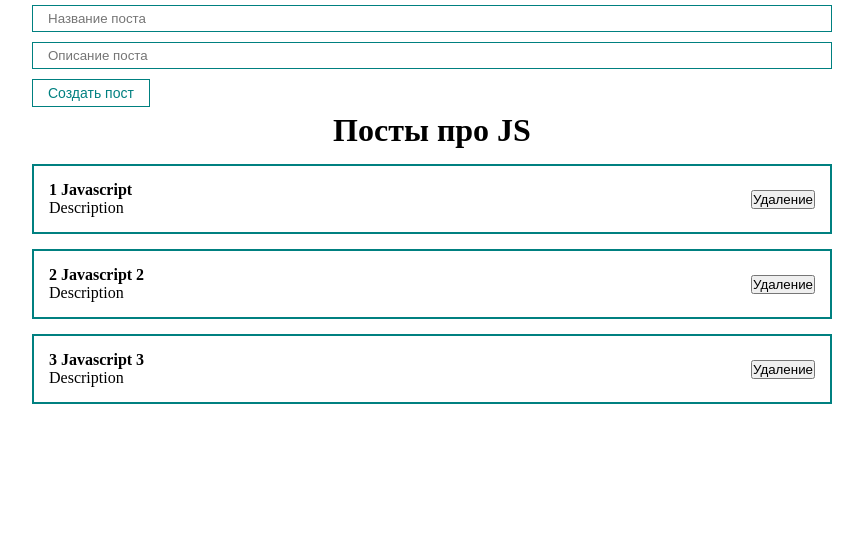
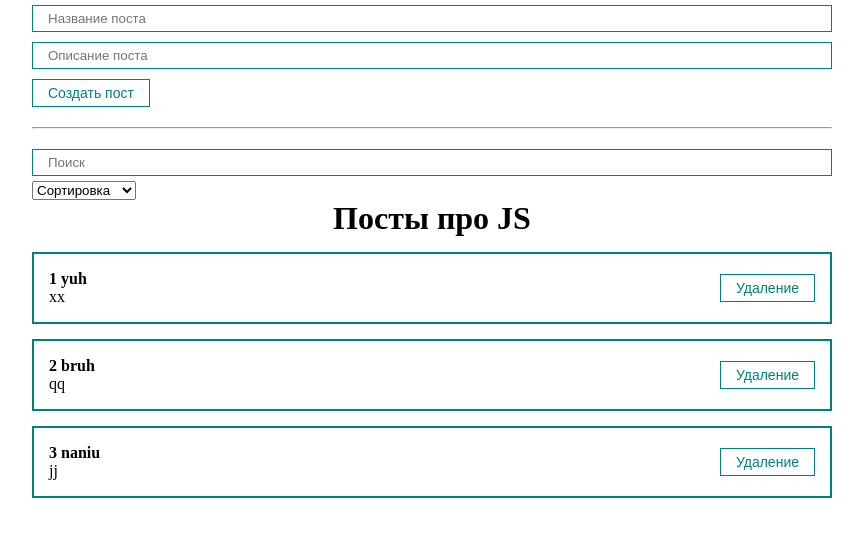
Before and after one commit to nocdim/posts_REACT, a React (Create React App) app: page / in a window 1280 px wide. Shown: the top 536 px of the page, without its empty margins (208-1071 px from the left). Built offline with nearby package versions, Linux system fonts and the light colour scheme.

Commit message:
before useMemo

```diff
--- a/src/App.js
+++ b/src/App.js
@@ -1,7 +1,9 @@
 import React, { useState } from "react";
+import PostForm from "./components/Postform";
 import Postlist from "./components/Postlist";
-import MyButton from "./components/UI/button/MyButton";
 import MyInput from "./components/UI/input/MyInput";
+import MySelect from "./components/UI/select/MySelect";
+
 //import ClassCounter from "./components/ClassCounter";
 //import Counter from "./components/Counter";
 import './styles/App.css'
@@ -9,48 +11,63 @@ import './styles/App.css'
 function App() {
 
   const [posts, setPosts] = useState([
-    { id: 1, title: 'Javascript', body: 'Description' },
-    { id: 2, title: 'Javascript 2', body: 'Description' },
-    { id: 3, title: 'Javascript 3', body: 'Description' }
+    { id: 1, title: 'yuh', body: 'xx' },
+    { id: 2, title: 'bruh', body: 'qq' },
+    { id: 3, title: 'naniu', body: 'jj' }
   ])
 
-  const [post, setPost] = useState({title: '', body: ''}) // способ сделать инпут управляемым для передачи значений инпутов
+  const [selectedSort, setSelectedSort] = useState('') //реализуем двустороннее связывание / делаем компонент упарвляемым
+  const [searchQuery, setSearchQuery] = useState('')
 
+  function getSortedPosts() {
+    console.log('bruh')
+    if(selectedSort){
+      return [...posts].sort((a,b) => a[selectedSort].localeCompare(b[selectedSort]))
+    }
+    return posts
+  }
+
+  const sortedPosts = getSortedPosts()
   // const bodyInputRef = useRef() // способ получить данные из неуправляемого инпута
-
-  const addNewPost = (event) => {
-    event.preventDefault()
-    setPosts([...posts, { ...post, id: Date.now() }])
-    setPost({title: '', body: ''}) // очищаем поля при создании нового поста
+  // создание поста
+  const createPost = (newPost) => {
+    setPosts([...posts, newPost])
+  }
+  // получаем  post из дочернего элемента (удаление)
+  const removePost = (post) => {
+    setPosts(posts.filter(p => p.id !== post.id))
+  }
+ // сортировка
+  const sortPosts = (sort) => {
+    setSelectedSort(sort)
   }
 
   return (
     <div className="App">
-      <form>
-        {/* Управляемый компонент */}
+      <PostForm create={createPost} />
+      {/* Сортировка */}
+      <hr style={{margin: '15px 0'}} />
+      <div>
         <MyInput
-          value={post.title}
-          onChange={event => setPost({...post, title: event.target.value})}
-          type="text"
-          placeholder="Название поста"
+        value={searchQuery}
+        onChange={(event) => setSearchQuery(event.target.value)}
+        placeholder="Поиск"
         />
-
-        <MyInput
-          value={post.body}
-          onChange={event => setPost({...post, body: event.target.value})}
-          type="text"
-          placeholder="Описание поста"
+        <MySelect
+            value={selectedSort}
+            onChange={sortPosts}
+            defaultvalue="Сортировка"
+            options={[
+              {value: 'title', name: 'По названию'},
+              {value: 'body', name: 'По описанию'}
+            ]}
         />
-
-        {/* Неуправляемый/неконтролируемый компонент */}
-        {/* <MyInput
-          ref={bodyInputRef}
-          type="text"
-          placeholder="Описание поста"
-        /> */}
-        <MyButton onClick={addNewPost}>Создать пост</MyButton>
-      </form>
-      <Postlist posts={posts} title="Посты про JS" />
+      </div>
+      {/* Условная отрисовка */}
+      {posts.length !== 0
+        ? <Postlist remove={removePost} posts={sortedPosts} title="Посты про JS" /> /* тернарный оператор. если постов нет, то выдаем h1 */
+        : <h1 style={{textAlign: 'center'}}>Посты не найдены!</h1>
+      }
     </div>
 
   );
--- /dev/null
+++ b/src/components/Postform.jsx
@@ -0,0 +1,46 @@
+import React from "react"
+import MyButton from "./UI/button/MyButton"
+import MyInput from "./UI/input/MyInput"
+import { useState } from "react"
+
+const PostForm = ({create}) => {
+    const [post, setPost] = useState({ title: '', body: '' }) // способ сделать инпут управляемым для передачи значений инпутов
+
+    const addNewPost = (event) => {
+        event.preventDefault()
+        const newPost = {
+            ...post, id: Date.now()
+        }
+        create(newPost)
+        setPost({title: '', body: ''}) // очищаем поля при создании нового поста
+      }
+
+    return (
+        <form>
+            {/* Управляемый компонент */}
+            <MyInput
+                value={post.title}
+                onChange={event => setPost({ ...post, title: event.target.value })}
+                type="text"
+                placeholder="Название поста"
+            />
+
+            <MyInput
+                value={post.body}
+                onChange={event => setPost({ ...post, body: event.target.value })}
+                type="text"
+                placeholder="Описание поста"
+            />
+
+            {/* Неуправляемый/неконтролируемый компонент */}
+            {/* <MyInput
+          ref={bodyInputRef}
+          type="text"
+          placeholder="Описание поста"
+        /> */}
+            <MyButton onClick={addNewPost}>Создать пост</MyButton>
+        </form>
+    )
+}
+
+export default PostForm
--- a/src/components/Postitem.jsx
+++ b/src/components/Postitem.jsx
@@ -1,4 +1,5 @@
 import React from "react";
+import MyButton from "./UI/button/MyButton";
 
 const Postitem = (props) => { // компонент-функция, которая возвращает JSX
     return (
@@ -10,7 +11,7 @@ const Postitem = (props) => { // компонент-функция, котора
           </div>
         </div>
         <div>
-          <button>Удаление</button>
+          <MyButton onClick={() => props.remove(props.post)}>Удаление</MyButton>
         </div>
       </div>
     )
--- a/src/components/Postlist.jsx
+++ b/src/components/Postlist.jsx
@@ -1,12 +1,12 @@
 import React from "react";
 import Postitem from "./Postitem";
 
-const Postlist = ({posts, title}) => { // компонент-функция, которая возвращает JSX
+const Postlist = ({posts, title, remove}) => { // компонент-функция, которая возвращает JSX
     return (
        <div>
       <h1 style={{textAlign: "center"}}>{title}</h1>
       {posts.map((post, index) =>
-        <Postitem number={index + 1} post={post} key={post.id} />
+        <Postitem remove={remove} number={index + 1} post={post} key={post.id} />
         )}
     </div>
     )
--- /dev/null
+++ b/src/components/UI/select/MySelect.jsx
@@ -0,0 +1,15 @@
+import React from "react";
+
+const MySelect = ({options, defaultvalue, value, onChange}) => {
+    return (
+         <select value={value} onChange={(event) => onChange(event.target.value) }> {/*Передаем значение, которое выбрал пользователь*/}
+            <option disabled value="">{defaultvalue}</option>
+            {options.map((option) =>
+                <option key={option.value} value={option.value}>{option.name}</option>
+
+            )}
+        </select>
+    )
+}
+
+export default MySelect
```
